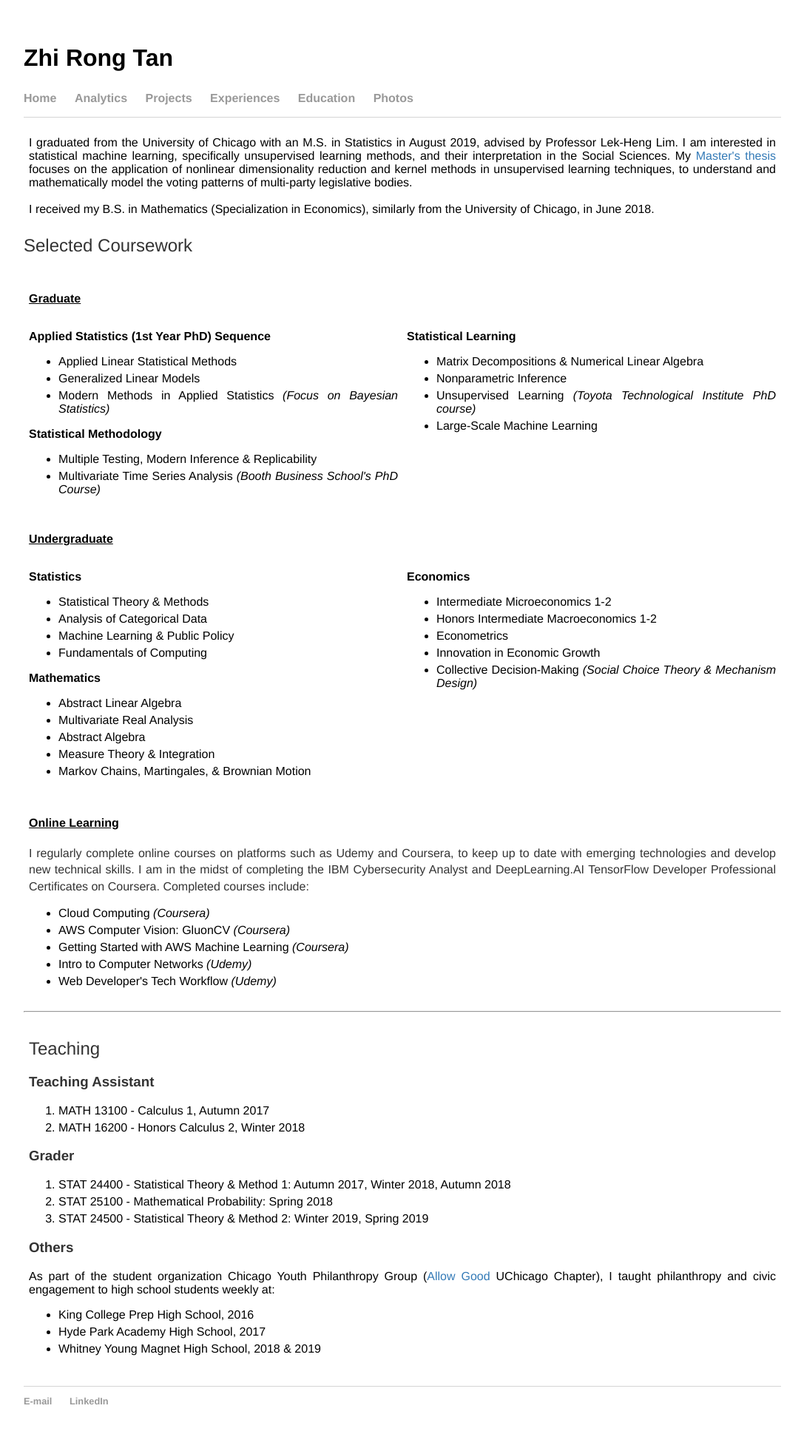
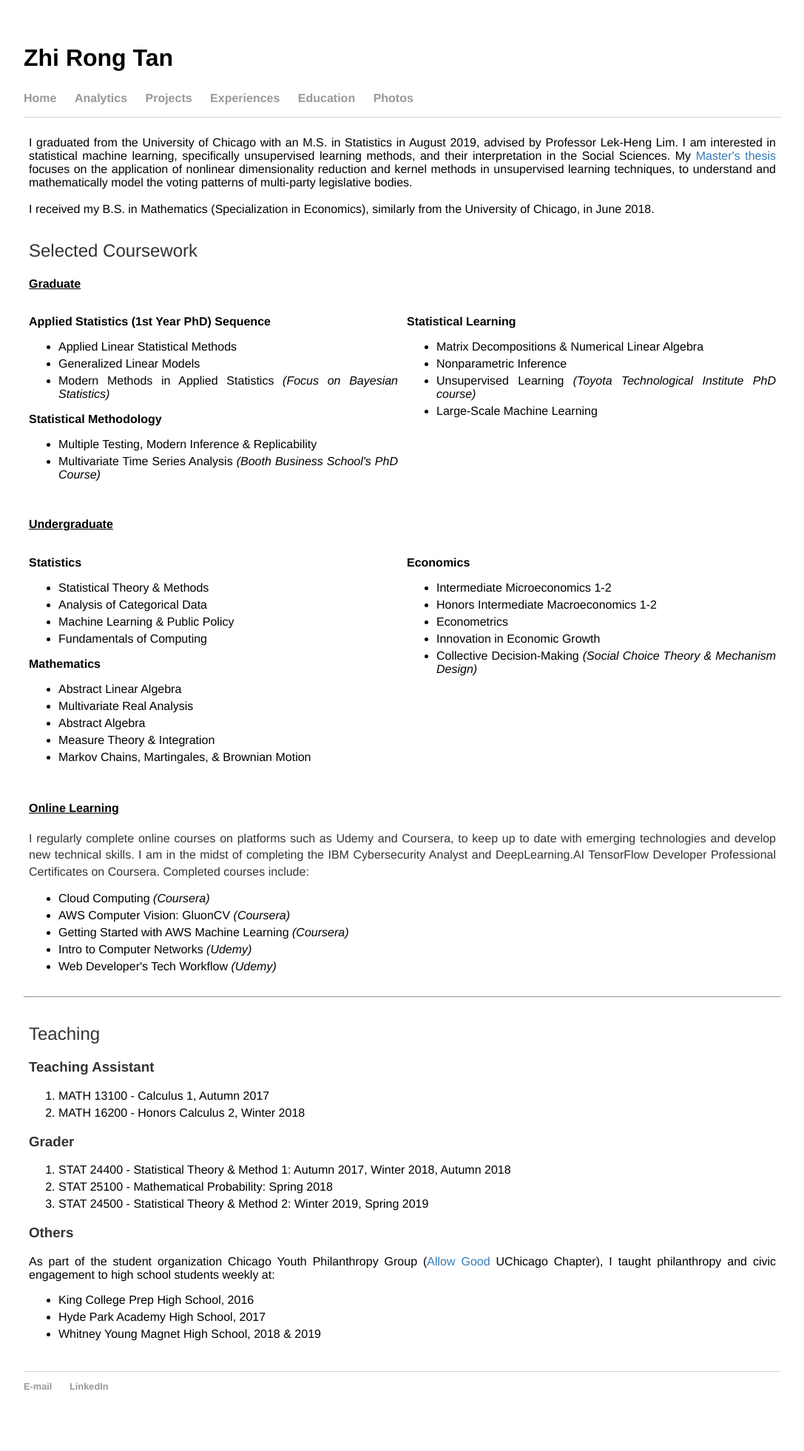
Before and after one commit to tanzhirong/tanzhirong.github.io, a Jekyll site: the page built from acad/index.html, in a window 1280 px wide. Shown: the whole page at 74% size, without its empty margins (96-1183 px from the left). Built offline with Jekyll 4.4.1, drawn with Linux system fonts in a browser that asks for light colours.

Commit message:
Update index.html

```diff
--- a/acad/index.html
+++ b/acad/index.html
@@ -15,8 +15,8 @@ title: Education | Zhi Rong Tan
 
 <table>
     <tr>
+        <td>
 <h2>Selected Coursework</h2>
-        <td>
             <h4><u>Graduate</u></h4>
         </td>
     </tr>
```
